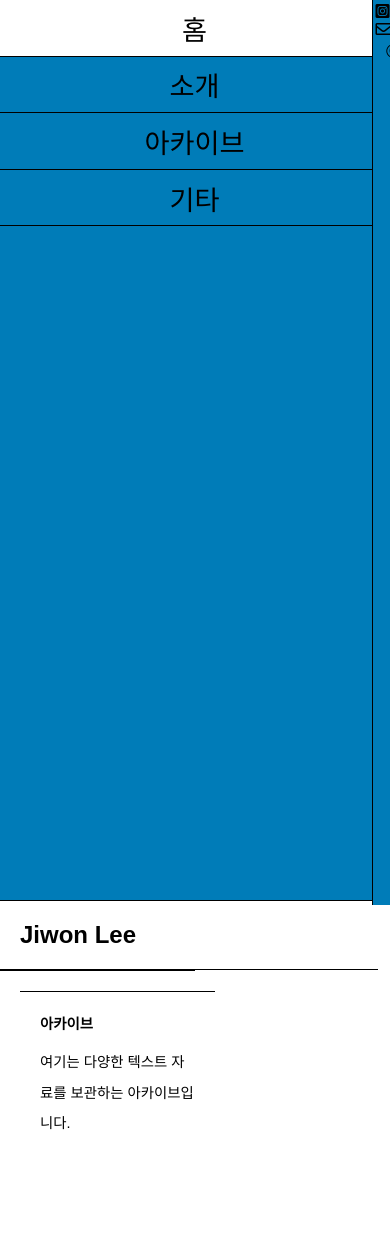
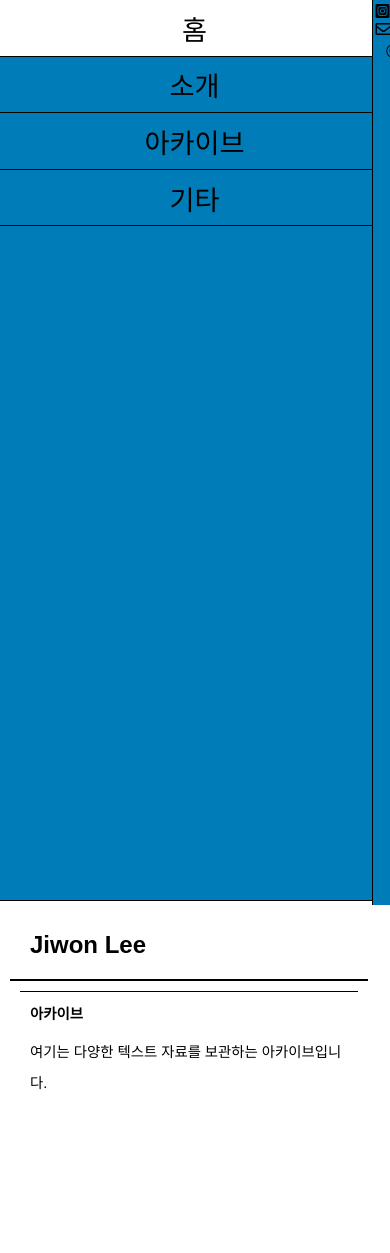
Before and after one commit to LfayeJ/archives, a Jekyll site: the page built from index.html, in a window 390 px wide. Built offline with Jekyll 4.4.1, drawn with Linux system fonts in a browser that asks for light colours; some web fonts are replaced.

Commit message:
Update styles.css

```diff
--- a/assets/css/styles.css
+++ b/assets/css/styles.css
@@ -255,8 +255,19 @@ section {
     border-right: none;
   }
 
-  .main-content, .side-content {
+  .main-content, .side-content, .content {
     width: 100%;
+    padding: 10px;
+  }
+
+  .content {
+    max-width: 100% !important;
+    margin-bottom: 20px;
+  }
+
+  .side-content {
+    width: 100% !important;
+    border-top: none;
   }
 }
 
```
